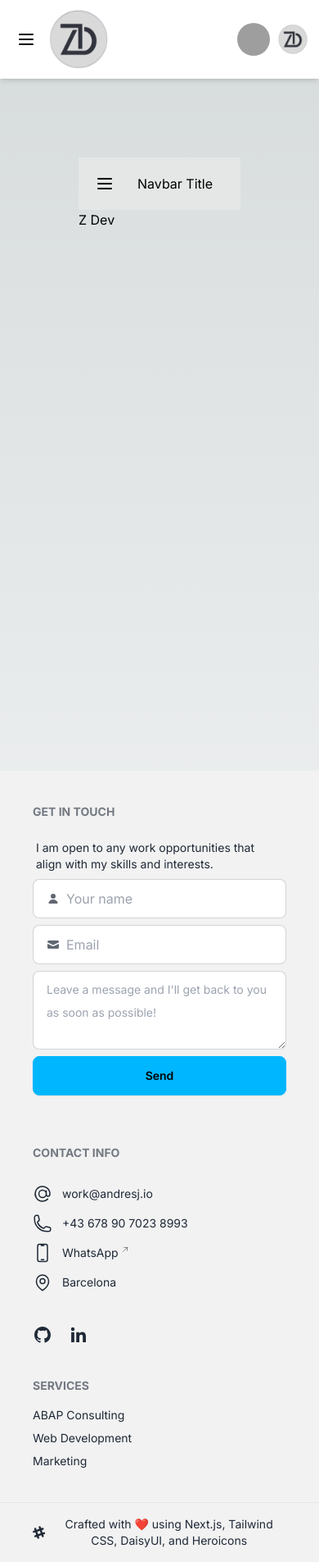
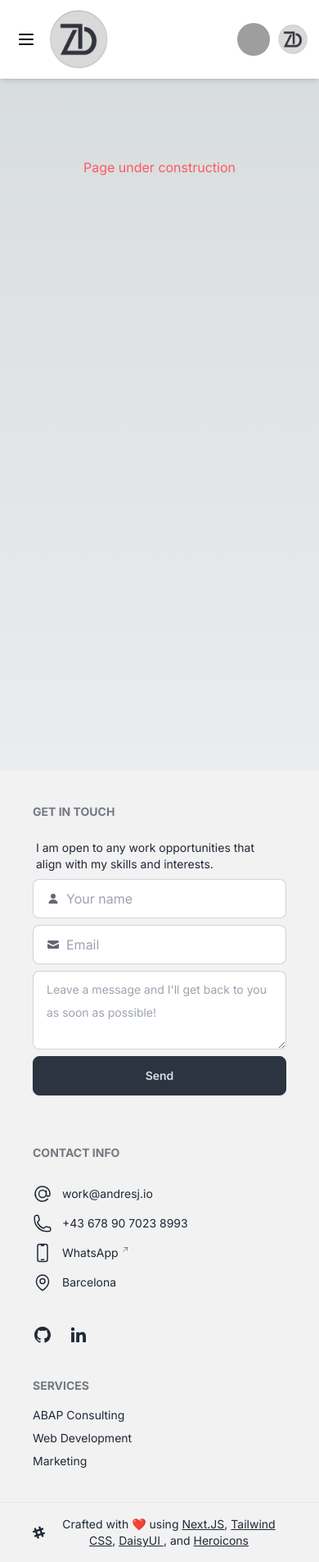
Before and after one commit to andresj-io/aj.io, a Next.js app: page /zdev in a window 390 px wide. Shown: the whole page at 82% size. Built offline with nearby package versions, Linux system fonts and the light colour scheme; grey boxes are pictures that could not be loaded.

Commit message:
Modified footer, navbar, experience and hero

```diff
--- a/src/app/zdev/page.tsx
+++ b/src/app/zdev/page.tsx
@@ -1,65 +1,7 @@
 export default function Home() {
   return (
     <main className="flex min-h-screen flex-col items-center justify-between p-24">
-      <div className="drawer">
-        <input id="my-drawer-3" type="checkbox" className="drawer-toggle" />
-        <div className="drawer-content flex flex-col">
-          {/* Navbar */}
-          <div className="w-full navbar bg-base-300">
-            <div className="flex-none lg:hidden">
-              <label
-                htmlFor="my-drawer-3"
-                aria-label="open sidebar"
-                className="btn btn-square btn-ghost"
-              >
-                <svg
-                  xmlns="http://www.w3.org/2000/svg"
-                  fill="none"
-                  viewBox="0 0 24 24"
-                  className="inline-block w-6 h-6 stroke-current"
-                >
-                  <path
-                    strokeLinecap="round"
-                    strokeLinejoin="round"
-                    strokeWidth="2"
-                    d="M4 6h16M4 12h16M4 18h16"
-                  ></path>
-                </svg>
-              </label>
-            </div>
-            <div className="flex-1 px-2 mx-2">Navbar Title</div>
-            <div className="flex-none hidden lg:block">
-              <ul className="menu menu-horizontal">
-                {/* Navbar menu content here */}
-                <li>
-                  <a>Navbar Item 1</a>
-                </li>
-                <li>
-                  <a>Navbar Item 2</a>
-                </li>
-              </ul>
-            </div>
-          </div>
-          {/* Page content here */}
-          <h1>Z Dev</h1>
-        </div>
-        <div className="drawer-side">
-          <label
-            htmlFor="my-drawer-3"
-            aria-label="close sidebar"
-            className="drawer-overlay"
-          ></label>
-          <ul className="menu p-4 w-80 min-h-full bg-base-200">
-            {/* Sidebar content here */}
-            <li>
-              <a>Sidebar Item 1</a>
-            </li>
-            <li>
-              <a>Sidebar Item 2</a>
-            </li>
-          </ul>
-        </div>
-      </div>
+      <div className="text-error">Page under construction</div>
     </main>
   );
 }
--- a/src/components/contact/contactForm.tsx
+++ b/src/components/contact/contactForm.tsx
@@ -24,7 +24,7 @@ const ContactForm: React.FC = () => {
         className="textarea textarea-bordered h-24 mb-2"
         placeholder="Leave a message and I'll get back to you as soon as possible!"
       ></textarea>
-      <button className="btn btn-info">Send</button>
+      <button className="btn btn-neutral">Send</button>
     </fieldset>
   );
 };
--- a/src/components/footer.tsx
+++ b/src/components/footer.tsx
@@ -1,6 +1,7 @@
 import ContactForm from "./contact/contactForm";
 import ContactInfo from "./contact/contactInfo";
 import ContactLinks from "./contact/contactLinks";
+import Link from "next/link";
 
 const Footer: React.FC = () => {
   return (
@@ -44,7 +45,30 @@ const Footer: React.FC = () => {
             <path d="M22.672 15.226l-2.432.811.841 2.515c.33 1.019-.209 2.127-1.23 2.456-1.15.325-2.148-.321-2.463-1.226l-.84-2.518-5.013 1.677.84 2.517c.391 1.203-.434 2.542-1.831 2.542-.88 0-1.601-.564-1.86-1.314l-.842-2.516-2.431.809c-1.135.328-2.145-.317-2.463-1.229-.329-1.018.211-2.127 1.231-2.456l2.432-.809-1.621-4.823-2.432.808c-1.355.384-2.558-.59-2.558-1.839 0-.817.509-1.582 1.327-1.846l2.433-.809-.842-2.515c-.33-1.02.211-2.129 1.232-2.458 1.02-.329 2.13.209 2.461 1.229l.842 2.515 5.011-1.677-.839-2.517c-.403-1.238.484-2.553 1.843-2.553.819 0 1.585.509 1.85 1.326l.841 2.517 2.431-.81c1.02-.33 2.131.211 2.461 1.229.332 1.018-.21 2.126-1.23 2.456l-2.433.809 1.622 4.823 2.433-.809c1.242-.401 2.557.484 2.557 1.838 0 .819-.51 1.583-1.328 1.847m-8.992-6.428l-5.01 1.675 1.619 4.828 5.011-1.674-1.62-4.829z"></path>
           </svg>
           <p>
-            Crafted with ❤️ using Next.js, Tailwind CSS, DaisyUI, and Heroicons
+            Crafted with ❤️ using{" "}
+            <Link href="https://nextjs.org/" target="_blank" className="link">
+              Next.JS
+            </Link>
+            ,{" "}
+            <Link
+              href="https://tailwindcss.com"
+              target="_blank"
+              className="link"
+            >
+              Tailwind CSS
+            </Link>
+            ,{" "}
+            <Link href="https://daisyui.com/" target="_blank" className="link">
+              DaisyUI{" "}
+            </Link>
+            , and{" "}
+            <Link
+              href="https://heroicons.com/"
+              target="_blank"
+              className="link"
+            >
+              Heroicons
+            </Link>
           </p>
         </aside>
       </footer>
--- a/src/components/navigation/navbar/index.tsx
+++ b/src/components/navigation/navbar/index.tsx
@@ -7,7 +7,7 @@ import NavbarMenuButton from "./NavbarMenuButton";
 
 const Navbar = () => {
   return (
-    <div className="navbar bg-base-100 sticky top-0 flex shadow-md z-50">
+    <div className="navbar bg-base-100 sticky top-0 flex shadow-md z-40">
       <NavbarMenuButton />
       <Logo />
       <div className="hidden flex-none lg:block">
--- a/src/components/navigation/sidebar/index.tsx
+++ b/src/components/navigation/sidebar/index.tsx
@@ -3,7 +3,7 @@ import NavbarItems from "../navbarItems";
 
 const Sidebar = () => {
   return (
-    <div className="drawer-side">
+    <div className="drawer-side z-50">
       <label
         htmlFor="my-drawer-3"
         aria-label="close sidebar"
--- a/src/components/resume/hero.tsx
+++ b/src/components/resume/hero.tsx
@@ -35,9 +35,20 @@ const Hero: React.FC = () => {
               innovative ABAP solutions.
             </p>
           </div>
-          <Link className="btn btn-primary btn-outline" href="/#footer">
-            Contact Me
-          </Link>
+          <div className="flex">
+            <Link
+              className="btn btn-primary btn-outline btn-xs sm:btn-sm md:btn-md lg:btn-lg mr-5"
+              href="/#footer"
+            >
+              Contact Me
+            </Link>
+            <Link
+              className="btn btn-accent btn-outline btn-xs sm:btn-sm md:btn-md lg:btn-lg ml-5"
+              href="/#footer"
+            >
+              Get my CV
+            </Link>
+          </div>
         </div>
       </div>
     </div>
```
Also changed, not shown: src/data/resume/experience.ts (+8 -8 lines).
